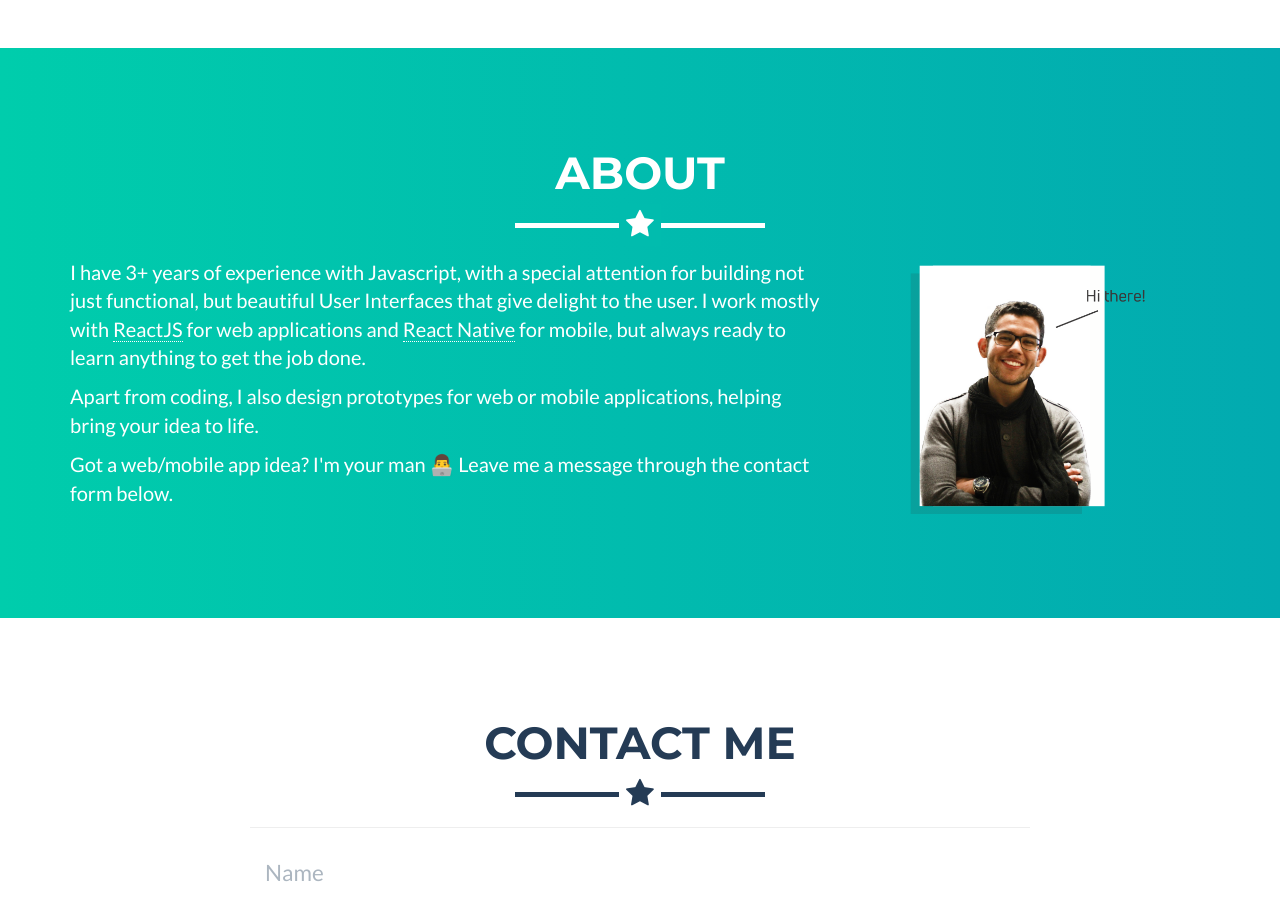
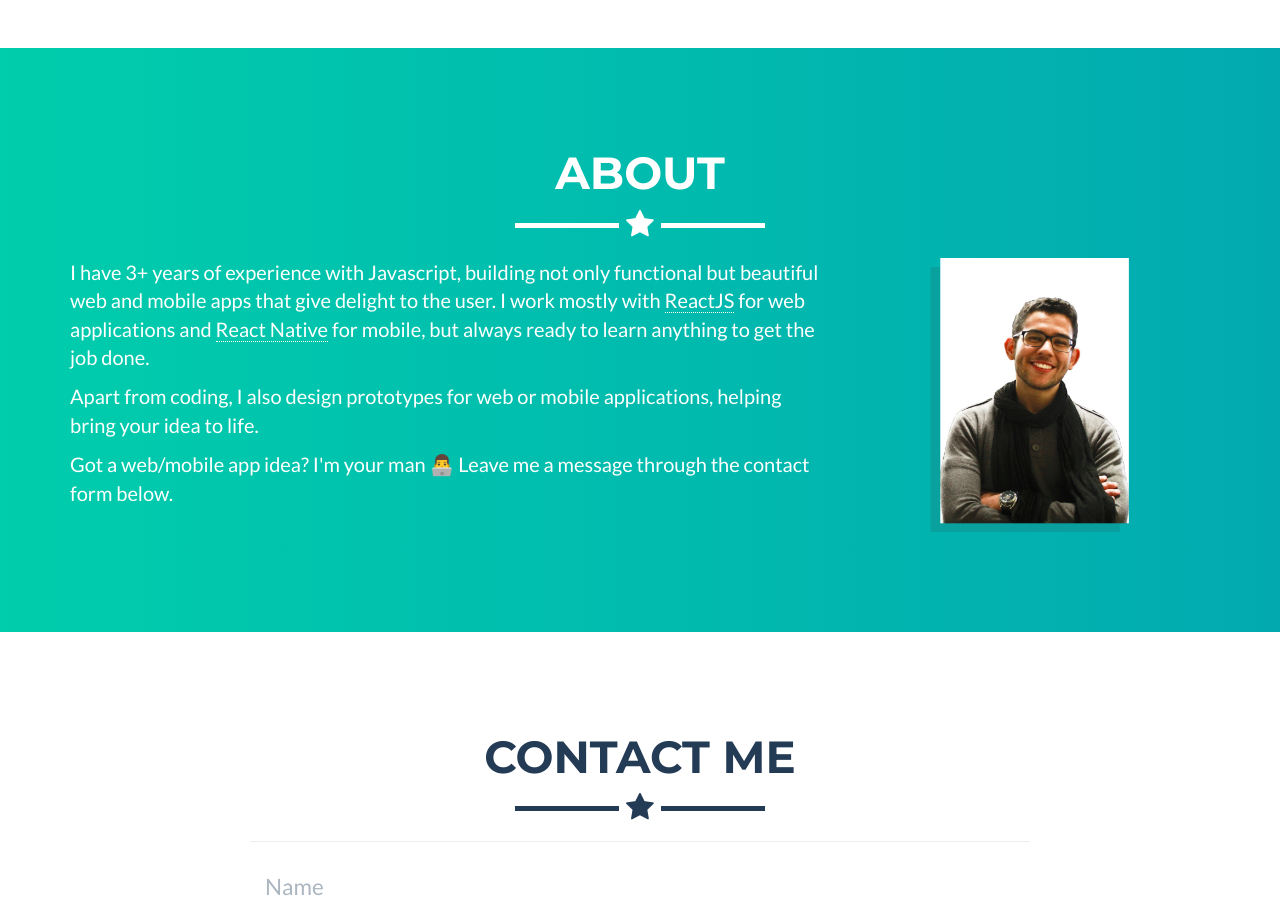
Before and after one commit to alaajerbi/alaajerbi.github.io, a Jekyll site: the page built from _posts/2020-10-03-tlibra.markdown, in a window 1280 px wide and 900 px high, scrolled down 1736 px. Built offline with Jekyll 4.4.1, drawn with Linux system fonts in a browser that asks for light colours.

Commit message:
Update about image

```diff
--- a/_includes/about.html
+++ b/_includes/about.html
@@ -9,13 +9,12 @@
             </div>
             <div class="row">
                 <div class="col-md-8">
-                    <p>I have 3+ years of experience with Javascript, with a special attention for building not just functional, but beautiful User Interfaces that give delight to the user. I work mostly with <a href="https://reactjs.org">ReactJS</a> for web applications and <a href="https://reactnative.dev">React Native</a> for mobile, but always ready to learn anything to get the job done. </p>
-
+                    <p>I have 3+ years of experience with Javascript, building not only functional but beautiful web and mobile apps that give delight to the user. I work mostly with <a href="https://reactjs.org">ReactJS</a> for web applications and <a href="https://reactnative.dev">React Native</a> for mobile, but always ready to learn anything to get the job done. </p>
 <p>Apart from coding, I also design prototypes for web or mobile applications, helping bring your idea to life.</p>
 <p>Got a web/mobile app idea? I'm your man 👨‍💻 Leave me a message through the contact form below.</p>
                 </div>
                 <div class="col-md-4" id="about-image" style="display: flex; justify-content: center">
-                    <img class="img-responsive" width="256" src="img/about.png" alt="Hi there!" /
+                    <img class="img-responsive" width="200" src="img/about.png" alt="Hi there!" /
                 </div>
 
             </div>
```
Also changed, not shown: img/about.png, img/stamp1.png (deleted).
